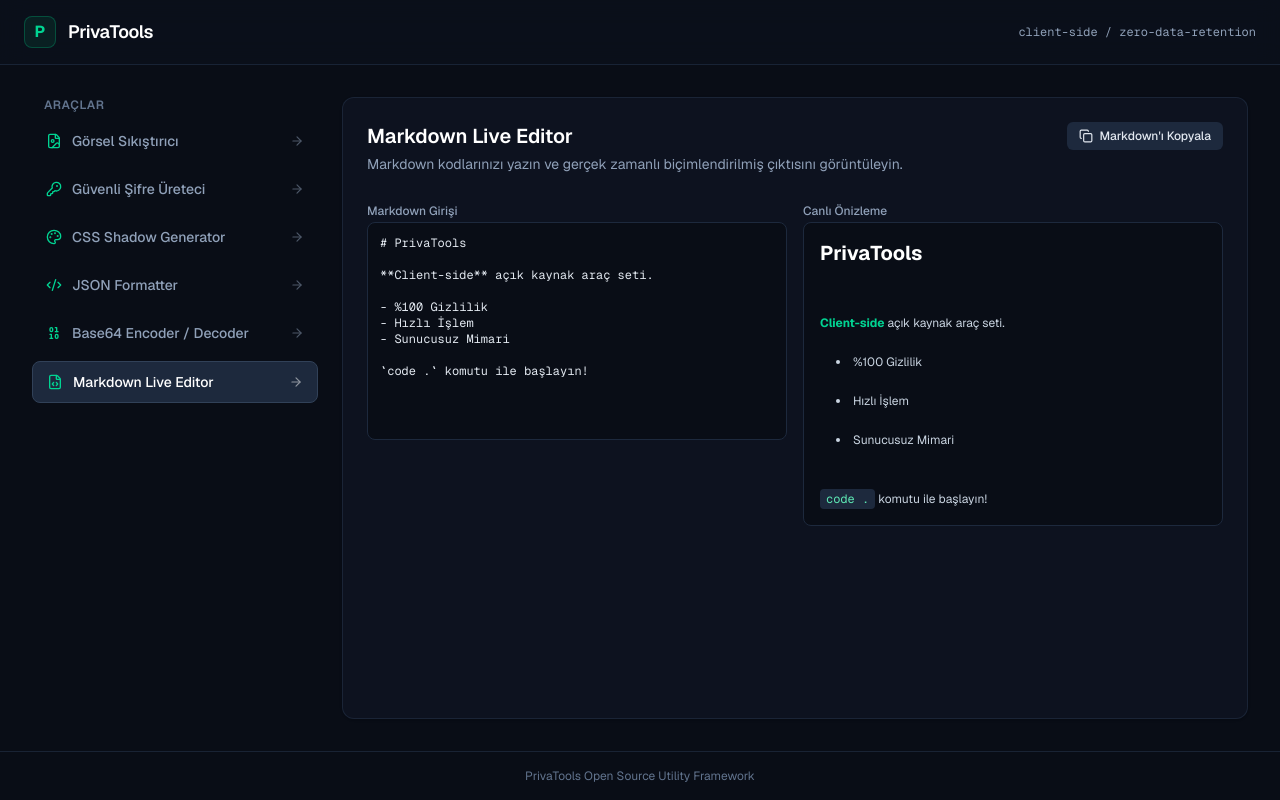
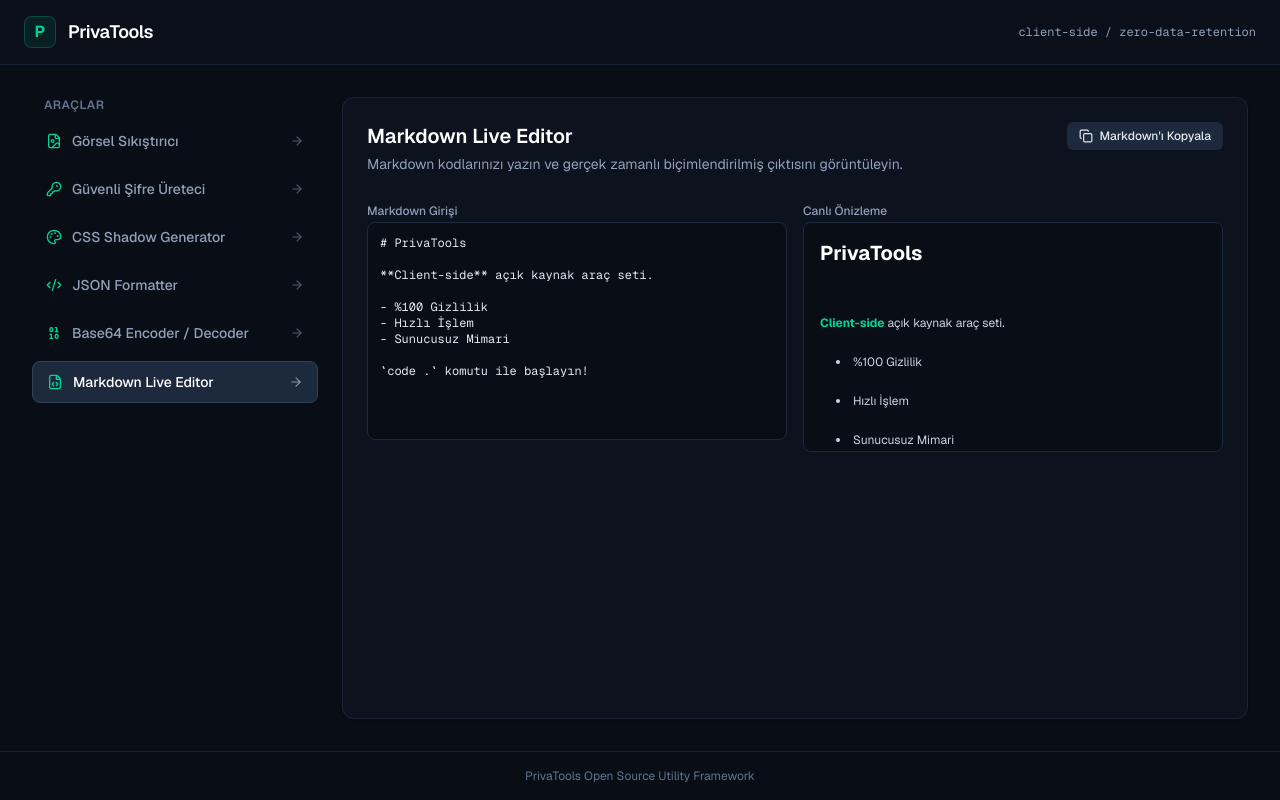
Before and after one commit to MuhammedEdev/privatools, a Next.js app: page / in a window 1280 px wide. Both pictures are taken after a click on the button "Markdown Live Editor". Built offline with nearby package versions, Linux system fonts and the light colour scheme.

Commit message:
fix: remove invalid rows attribute on markdown preview container

```diff
--- a/src/app/page.tsx
+++ b/src/app/page.tsx
@@ -675,12 +675,11 @@ export default function Home() {
                   />
                 </div>
 
-                <div className="space-y-2">
+             <div className="space-y-2">
                   <label className="text-xs font-medium text-slate-400">Canlı Önizleme</label>
                   <div
-                    rows={12}
                     dangerouslySetInnerHTML={parseMarkdown(markdownInput)}
-                    className="w-full min-h-[220px] bg-[#090D16] border border-slate-800 rounded-lg p-4 text-xs text-slate-300 leading-relaxed overflow-y-auto"
+                    className="w-full h-[230px] bg-[#090D16] border border-slate-800 rounded-lg p-4 text-xs text-slate-300 leading-relaxed overflow-y-auto"
                   />
                 </div>
               </div>
```
